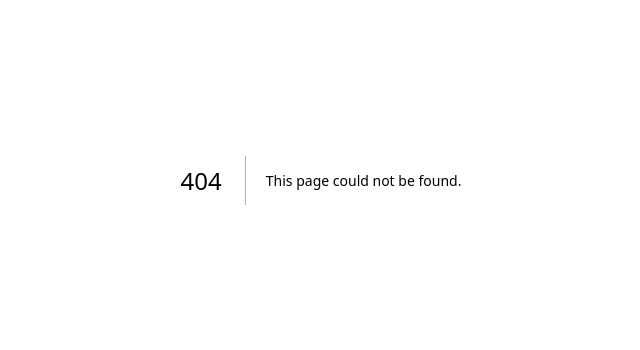
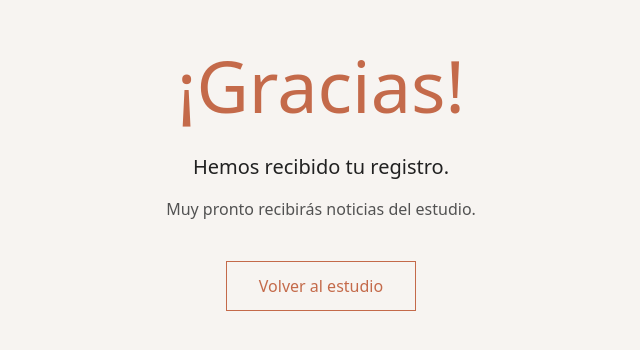
Before and after one commit to dpamely-art/estudio-daniela-pamely, a Next.js app: page /gracias in a window 1280 px wide. Before the commit this address had no page. Shown: the part 220-570 px from the top of the page, without its empty margins (319-959 px from the left). Built offline with nearby package versions, Linux system fonts and the light colour scheme.

Commit message:
fix: use international whatsapp link

```diff
--- a/app/arte/page.tsx
+++ b/app/arte/page.tsx
@@ -92,17 +92,15 @@ export default function ArtePage() {
     name="_captcha"
     value="false"
   />
-
+<input
+  type="hidden"
+  name="_next"
+  value="http://localhost:3000/gracias"
+/>
   <input
     type="hidden"
     name="_template"
     value="table"
-  />
-
-  <input
-    type="hidden"
-    name="_next"
-    value="https://www.estudiodanielapamely.com/arte"
   />
 
   <input
@@ -118,6 +116,7 @@ export default function ArtePage() {
       px-8
       py-4
     "
+
   />
 
   <button
--- /dev/null
+++ b/app/gracias/page.tsx
@@ -0,0 +1,26 @@
+export default function GraciasPage() {
+  return (
+    <main className="min-h-screen flex items-center justify-center bg-[#F7F4F1] px-8">
+      <div className="text-center">
+        <h1 className="text-5xl md:text-7xl font-light text-[#C46A4A] mb-8">
+          ¡Gracias!
+        </h1>
+
+        <p className="text-xl text-[#212121]">
+          Hemos recibido tu registro.
+        </p>
+
+        <p className="mt-4 text-neutral-600">
+          Muy pronto recibirás noticias del estudio.
+        </p>
+
+        <a
+          href="/inicio"
+          className="inline-block mt-10 border border-[#C46A4A] px-8 py-3 text-[#C46A4A]"
+        >
+          Volver al estudio
+        </a>
+      </div>
+    </main>
+  );
+}
```
